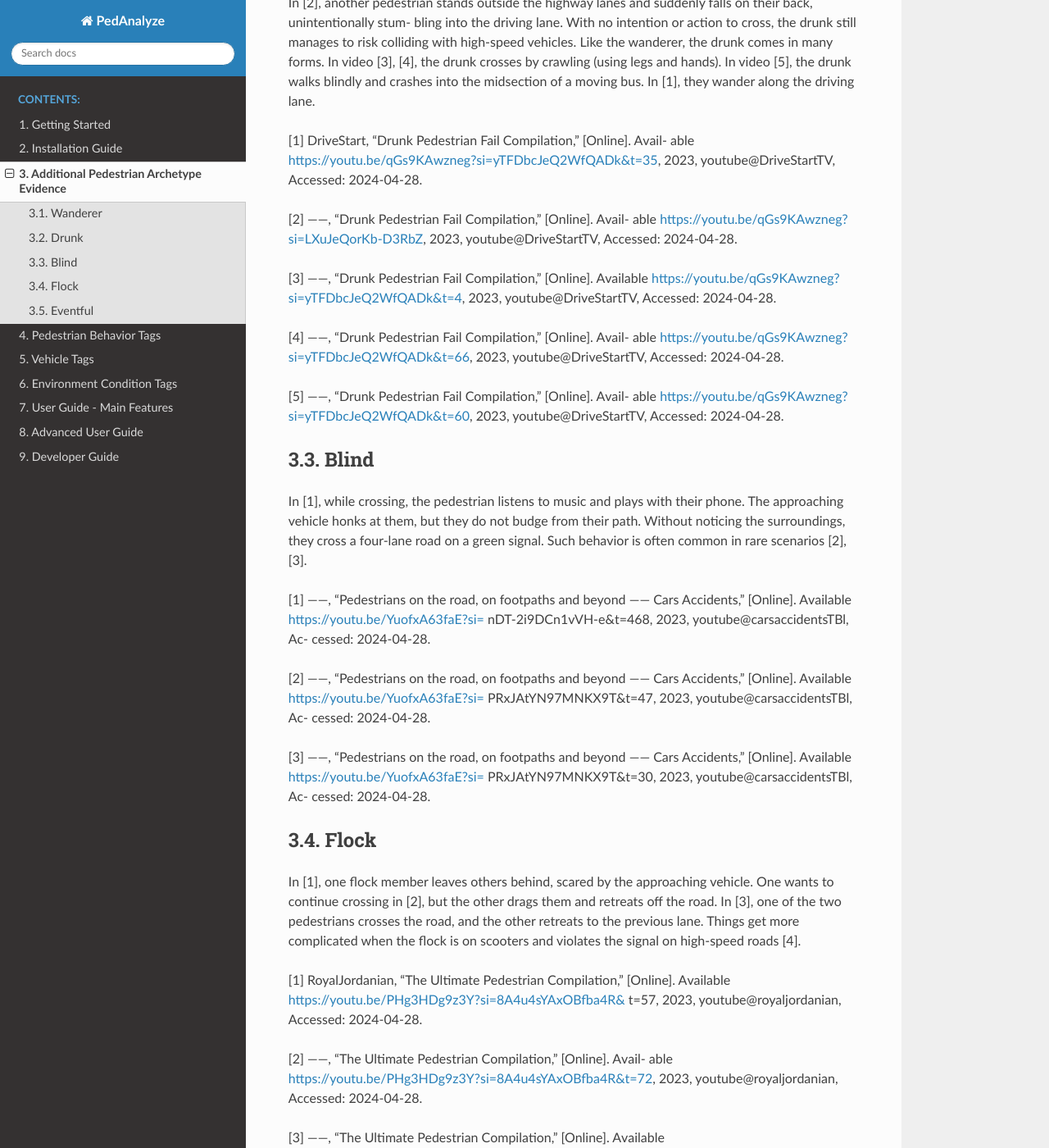
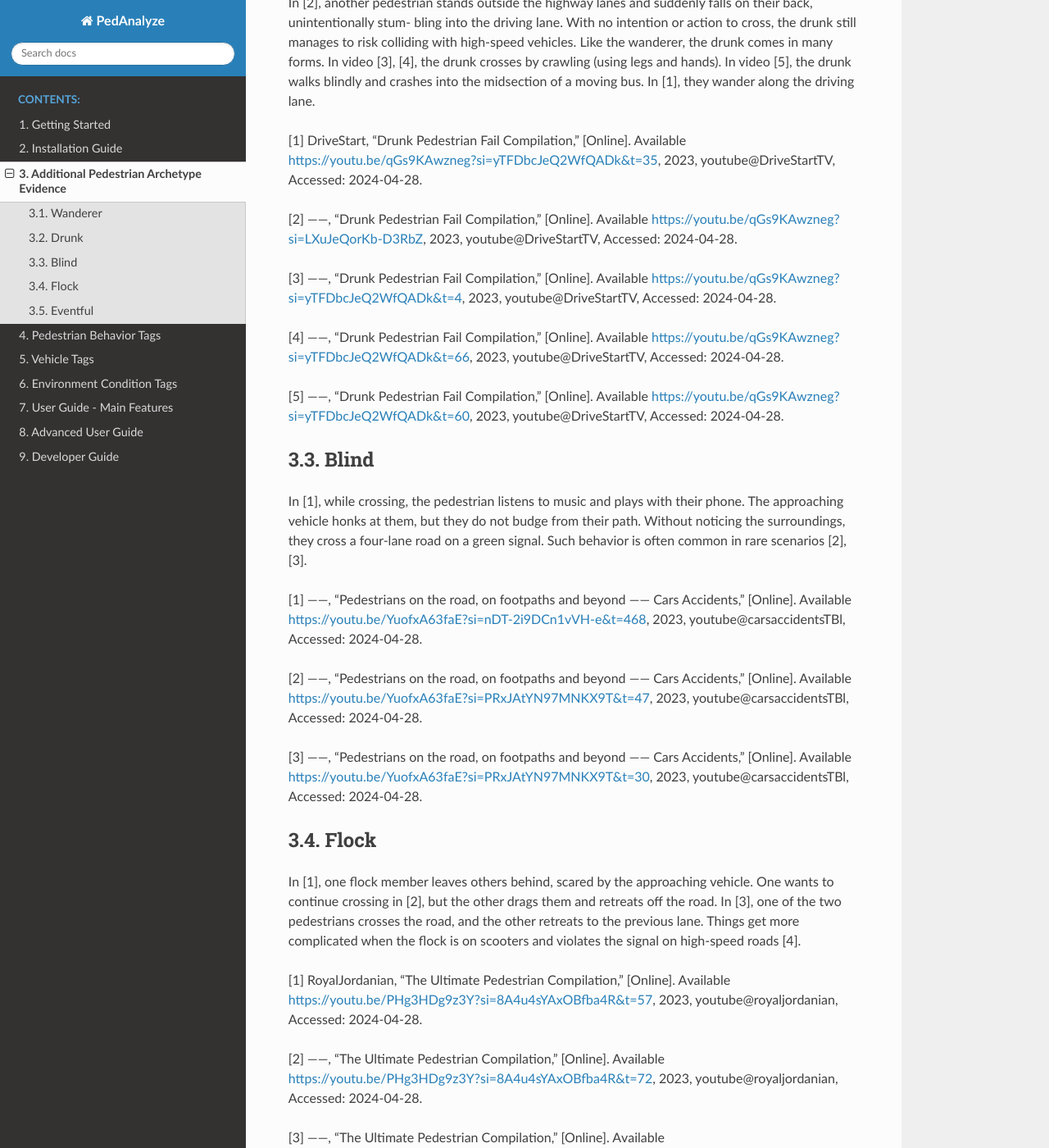
Before and after one commit to AugmentedDesignLab/ped-behavior-annotator, a Sphinx documentation site: the page built from docs/source/additional-pedestrian-archetype-evidence.md, in a window 1280 px wide and 1400 px high, scrolled down 736 px. Shown: the whole window at 82% size. Built offline with Sphinx 7.4.7 and the Read the Docs theme 3.1.0, drawn with Linux system fonts in a browser that asks for light colours; some of the changed text lies outside the part shown.

Commit message:
Update additional-pedestrian-archetype-evidence.md

```diff
--- a/docs/source/additional-pedestrian-archetype-evidence.md
+++ b/docs/source/additional-pedestrian-archetype-evidence.md
@@ -5,98 +5,53 @@ We didn't have enough space in our paper to include many examples, so we've incl
 ## Wanderer
 Wanderers show diverse behaviors. In [1], a pedestrian runs towards an oncoming vehicle, forcing it to stop, and climbs onto the hood. In [2], another dances on the highway, stopping traffic. When intoxicated, wanderers become even more dangerous, rapidly changing direction or speed [3].
 
-[1] DDPAI Global, “Drunk Drivers and Pedestrians Compilation - DDPAI
-Dash Cam,” [Online]. Available https://youtu.be/YuofxA63faE?si=
-INYkx5uGrtoE-lQT&t=284, 2023, Youtube@DDPAI Global, Ac-
-cessed: 2024-04-28.
+[1] DDPAI Global, “Drunk Drivers and Pedestrians Compilation - DDPAI Dash Cam,” [Online]. Available https://youtu.be/YuofxA63faE?si=INYkx5uGrtoE-lQT t=284, 2023, Youtube@DDPAI Global, Accessed: 2024-04-28.
 
-[2] ——, “Drunk Drivers and Pedestrians Compilation - DDPAI
-Dash Cam,” [Online]. Available https://youtu.be/YuofxA63faE?si=
-Kt-2aZNSuE5 H-OY&t=440, 2023, Youtube@DDPAI Global, Ac-
-cessed: 2024-04-28.
+[2] ——, “Drunk Drivers and Pedestrians Compilation - DDPAI Dash Cam,” [Online]. Available https://youtu.be/YuofxA63faE?si=Kt-2aZNSuE5H-OY&t=440, 2023, Youtube@DDPAI Global, Accessed: 2024-04-28.
 
-[3] DriveStart, “Drunk Pedestrian Fail Compilation,” [Online]. Avail-
-able https://youtu.be/qGs9KAwzneg?si=yTFDbcJeQ2WfQADk&t=35,
-2023, youtube@DriveStartTV, Accessed: 2024-04-28.
+[3] DriveStart, “Drunk Pedestrian Fail Compilation,” [Online]. Available https://youtu.be/qGs9KAwzneg?si=yTFDbcJeQ2WfQADk&t=35, 2023, youtube@DriveStartTV, Accessed: 2024-04-28.
 
 ## Drunk
 
 In [2], another pedestrian stands outside the highway lanes and suddenly falls on their back, unintentionally stum- bling into the driving lane. With no intention or action to cross, the drunk still manages to risk colliding with high-speed vehicles. Like the wanderer, the drunk comes in many forms. In video [3], [4], the drunk crosses by crawling (using legs and hands). In video [5], the drunk walks blindly and crashes into the midsection of a moving bus. In [1], they wander along the driving lane.
 
-[1] DriveStart, “Drunk Pedestrian Fail Compilation,” [Online]. Avail-
-able https://youtu.be/qGs9KAwzneg?si=yTFDbcJeQ2WfQADk&t=35,
-2023, youtube@DriveStartTV, Accessed: 2024-04-28.
+[1] DriveStart, “Drunk Pedestrian Fail Compilation,” [Online]. Available https://youtu.be/qGs9KAwzneg?si=yTFDbcJeQ2WfQADk&t=35, 2023, youtube@DriveStartTV, Accessed: 2024-04-28.
 
-[2] ——, “Drunk Pedestrian Fail Compilation,” [Online]. Avail-
-able https://youtu.be/qGs9KAwzneg?si=LXuJeQorKb-D3RbZ, 2023,
-youtube@DriveStartTV, Accessed: 2024-04-28.
+[2] ——, “Drunk Pedestrian Fail Compilation,” [Online]. Available https://youtu.be/qGs9KAwzneg?si=LXuJeQorKb-D3RbZ, 2023, youtube@DriveStartTV, Accessed: 2024-04-28.
 
-[3] ——, “Drunk Pedestrian Fail Compilation,” [Online]. Available
-https://youtu.be/qGs9KAwzneg?si=yTFDbcJeQ2WfQADk&t=4, 2023,
-youtube@DriveStartTV, Accessed: 2024-04-28.
+[3] ——, “Drunk Pedestrian Fail Compilation,” [Online]. Available https://youtu.be/qGs9KAwzneg?si=yTFDbcJeQ2WfQADk&t=4, 2023, youtube@DriveStartTV, Accessed: 2024-04-28.
 
-[4] ——, “Drunk Pedestrian Fail Compilation,” [Online]. Avail-
-able https://youtu.be/qGs9KAwzneg?si=yTFDbcJeQ2WfQADk&t=66,
-2023, youtube@DriveStartTV, Accessed: 2024-04-28.
+[4] ——, “Drunk Pedestrian Fail Compilation,” [Online]. Available https://youtu.be/qGs9KAwzneg?si=yTFDbcJeQ2WfQADk&t=66, 2023, youtube@DriveStartTV, Accessed: 2024-04-28.
 
-[5] ——, “Drunk Pedestrian Fail Compilation,” [Online]. Avail-
-able https://youtu.be/qGs9KAwzneg?si=yTFDbcJeQ2WfQADk&t=60,
-2023, youtube@DriveStartTV, Accessed: 2024-04-28.
+[5] ——, “Drunk Pedestrian Fail Compilation,” [Online]. Available https://youtu.be/qGs9KAwzneg?si=yTFDbcJeQ2WfQADk&t=60, 2023, youtube@DriveStartTV, Accessed: 2024-04-28.
 
 ## Blind
 In [1], while crossing, the pedestrian listens to music and plays with their phone. The approaching vehicle honks at them, but they do not budge from their path. Without noticing the surroundings, they cross a four-lane road on a green signal. Such behavior is often common in rare scenarios [2], [3].
 
-[1] ——, “Pedestrians on the road, on footpaths and beyond ——
-Cars Accidents,” [Online]. Available https://youtu.be/YuofxA63faE?si=
-nDT-2i9DCn1vVH-e&t=468, 2023, youtube@carsaccidentsTBl, Ac-
-cessed: 2024-04-28.
+[1] ——, “Pedestrians on the road, on footpaths and beyond —— Cars Accidents,” [Online]. Available https://youtu.be/YuofxA63faE?si=nDT-2i9DCn1vVH-e&t=468, 2023, youtube@carsaccidentsTBl, Accessed: 2024-04-28.
 
-[2] ——, “Pedestrians on the road, on footpaths and beyond ——
-Cars Accidents,” [Online]. Available https://youtu.be/YuofxA63faE?si=
-PRxJAtYN97MNKX9T&t=47, 2023, youtube@carsaccidentsTBl, Ac-
-cessed: 2024-04-28.
+[2] ——, “Pedestrians on the road, on footpaths and beyond —— Cars Accidents,” [Online]. Available https://youtu.be/YuofxA63faE?si=PRxJAtYN97MNKX9T&t=47, 2023, youtube@carsaccidentsTBl, Accessed: 2024-04-28.
 
-[3] ——, “Pedestrians on the road, on footpaths and beyond ——
-Cars Accidents,” [Online]. Available https://youtu.be/YuofxA63faE?si=
-PRxJAtYN97MNKX9T&t=30, 2023, youtube@carsaccidentsTBl, Ac-
-cessed: 2024-04-28.
+[3] ——, “Pedestrians on the road, on footpaths and beyond —— Cars Accidents,” [Online]. Available https://youtu.be/YuofxA63faE?si=PRxJAtYN97MNKX9T&t=30, 2023, youtube@carsaccidentsTBl, Accessed: 2024-04-28.
 
 ## Flock
 In [1], one flock member leaves others behind, scared by the approaching vehicle. One wants to continue crossing in [2], but the other drags them and retreats off the road. In [3], one of the two pedestrians crosses the road, and the other retreats to the previous lane. Things get more complicated when the flock is on scooters and violates the signal on high-speed roads [4].
 
-[1] RoyalJordanian, “The Ultimate Pedestrian Compilation,” [Online].
-Available https://youtu.be/PHg3HDg9z3Y?si=8A4u4sYAxOBfba4R&
-t=57, 2023, youtube@royaljordanian, Accessed: 2024-04-28.
+[1] RoyalJordanian, “The Ultimate Pedestrian Compilation,” [Online]. Available https://youtu.be/PHg3HDg9z3Y?si=8A4u4sYAxOBfba4R&t=57, 2023, youtube@royaljordanian, Accessed: 2024-04-28.
 
-[2] ——, “The Ultimate Pedestrian Compilation,” [Online]. Avail-
-able https://youtu.be/PHg3HDg9z3Y?si=8A4u4sYAxOBfba4R&t=72,
-2023, youtube@royaljordanian, Accessed: 2024-04-28.
+[2] ——, “The Ultimate Pedestrian Compilation,” [Online]. Available https://youtu.be/PHg3HDg9z3Y?si=8A4u4sYAxOBfba4R&t=72, 2023, youtube@royaljordanian, Accessed: 2024-04-28.
 
-[3] ——, “The Ultimate Pedestrian Compilation,” [Online]. Available
-https://youtu.be/PHg3HDg9z3Y?si=SF5sWwZwCATPn7pb&t=92,
-2021, youtube@royaljordanian, Accessed: 2024-04-28.
+[3] ——, “The Ultimate Pedestrian Compilation,” [Online]. Available https://youtu.be/PHg3HDg9z3Y?si=SF5sWwZwCATPn7pb&t=92, 2021, youtube@royaljordanian, Accessed: 2024-04-28.
 
-[4] I haz Dashcam, “Dumb Pedestrians,” [Online]. Available
-https://youtu.be/KSfOL61HYoM?si=tfdtOzwPGydw1aik&t=229,
-2023, youtube@ihazdashcam, Accessed: 2024-04-28.
+[4] I haz Dashcam, “Dumb Pedestrians,” [Online]. Available https://youtu.be/KSfOL61HYoM?si=tfdtOzwPGydw1aik&t=229, 2023, youtube@ihazdashcam, Accessed: 2024-04-28.
 
 ## Eventful
 Pedestrians can also drop items on the road [1], [2]. In [2], a kid crossing with a group drops one of their sandals on the road and falls behind the group. Occluded pedestrians can unexpectedly appear anywhere on the road [3], [4]. While in more common scenarios, occluded pedestrians appear from around a stopped vehicle, in [4], we see an event when the occluded pedestrian appears from the front of a high-speed vehicle moving at over 40 mph!
 
-[1] Cars Accidents, “Pedestrians on the road, on footpaths
-and beyond —— Cars Accidents,” [Online]. Available
-https://youtu.be/YuofxA63faE?si=PRxJAtYN97MNKX9T&t=30,
-2023, youtube@carsaccidentsTBl, Accessed: 2024-04-28.
+[1] Cars Accidents, “Pedestrians on the road, on footpaths and beyond —— Cars Accidents,” [Online]. Available https://youtu.be/YuofxA63faE?si=PRxJAtYN97MNKX9T&t=30, 2023, youtube@carsaccidentsTBl, Accessed: 2024-04-28.
 
-[2] RoyalJordanian, “The Ultimate Pedestrian Compilation,” [Online].
-Available https://youtu.be/PHg3HDg9z3Y?si=61HickVTkx0LYTUy&
-t=473, 2021, youtube@royaljordanian, Accessed: 2024-04-28.
+[2] RoyalJordanian, “The Ultimate Pedestrian Compilation,” [Online]. Available https://youtu.be/PHg3HDg9z3Y?si=61HickVTkx0LYTUy&t=473, 2021, youtube@royaljordanian, Accessed: 2024-04-28.
 
-[3] Cars Accidents, “Pedestrians on the road, on footpaths
-and beyond —— Cars Accidents,” [Online]. Available
-https://youtu.be/YuofxA63faE?si=BoWWlfozN JZKqGC&t=495,
-2023, youtube@carsaccidentsTBl, Accessed: 2024-04-28.
+[3] Cars Accidents, “Pedestrians on the road, on footpaths and beyond —— Cars Accidents,” [Online]. Available https://youtu.be/YuofxA63faE?si=BoWWlfozNJZKqGC&t=495, 2023, youtube@carsaccidentsTBl, Accessed: 2024-04-28.
 
-[4] I haz Dashcam, “Dumb Pedestrians,” [Online]. Available
-https://youtu.be/KSfOL61HYoM?si=NYw5Fr8ZnUbFeGwa&t=74,
-2023, youtube@ihazdashcam, Accessed: 2024-04-28.
+[4] I haz Dashcam, “Dumb Pedestrians,” [Online]. Available https://youtu.be/KSfOL61HYoM?si=NYw5Fr8ZnUbFeGwa&t=74, 2023, youtube@ihazdashcam, Accessed: 2024-04-28.
```
